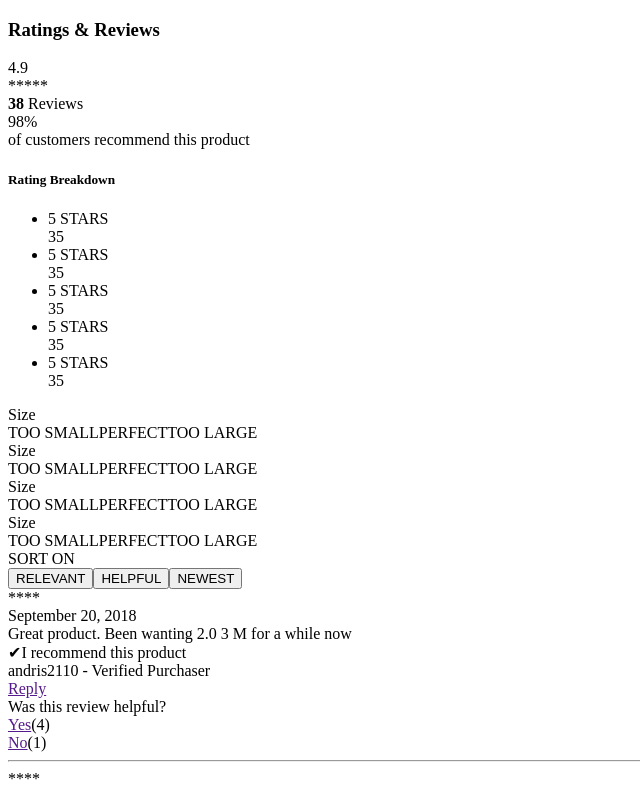
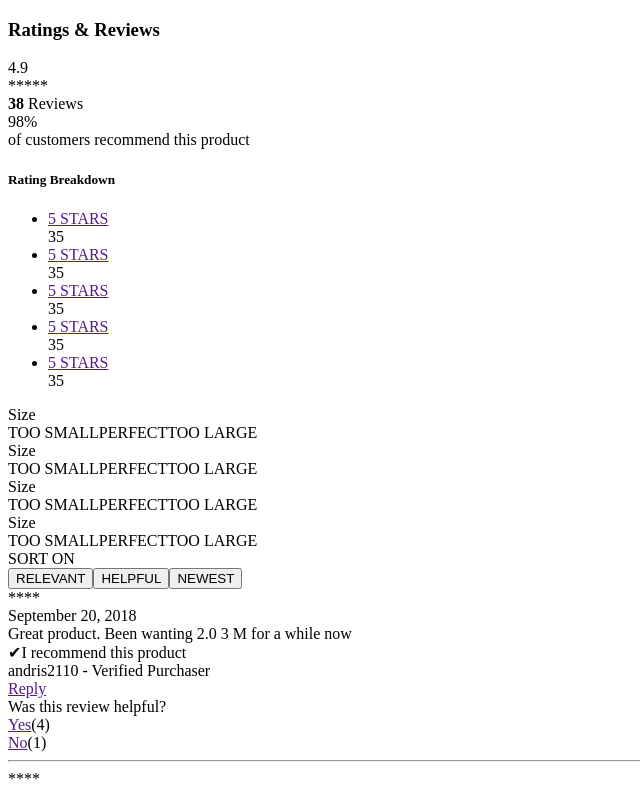
Before and after one commit to mchiang88/matthew-module, a React app: page / in a window 1280 px wide. Shown: the top 788 px of the page, without its empty margins (0-640 px from the left). Built offline with nearby package versions, Linux system fonts and the light colour scheme; the HTML template or start-up script is replaced by a standard one.

Commit message:
Worked on CSS for rating breakdown

```diff
--- a/client/src/components/StarListEntry.jsx
+++ b/client/src/components/StarListEntry.jsx
@@ -2,9 +2,9 @@ import React from 'react';
 
 const StarListEntry = props => (
   <li className="starListEntry">
-    <div className="starRating">5 STARS</div>
+    <div className="starRating"><a href="">5 STARS</a></div>
     <div className="starPercentage">
-      <div className="filled" />
+      <div className="filled"></div>
     </div>
     <div className="starCount">35</div>
   </li>
```
Also changed, not shown: 1 other file (tests, documents, lock files or other folders).
